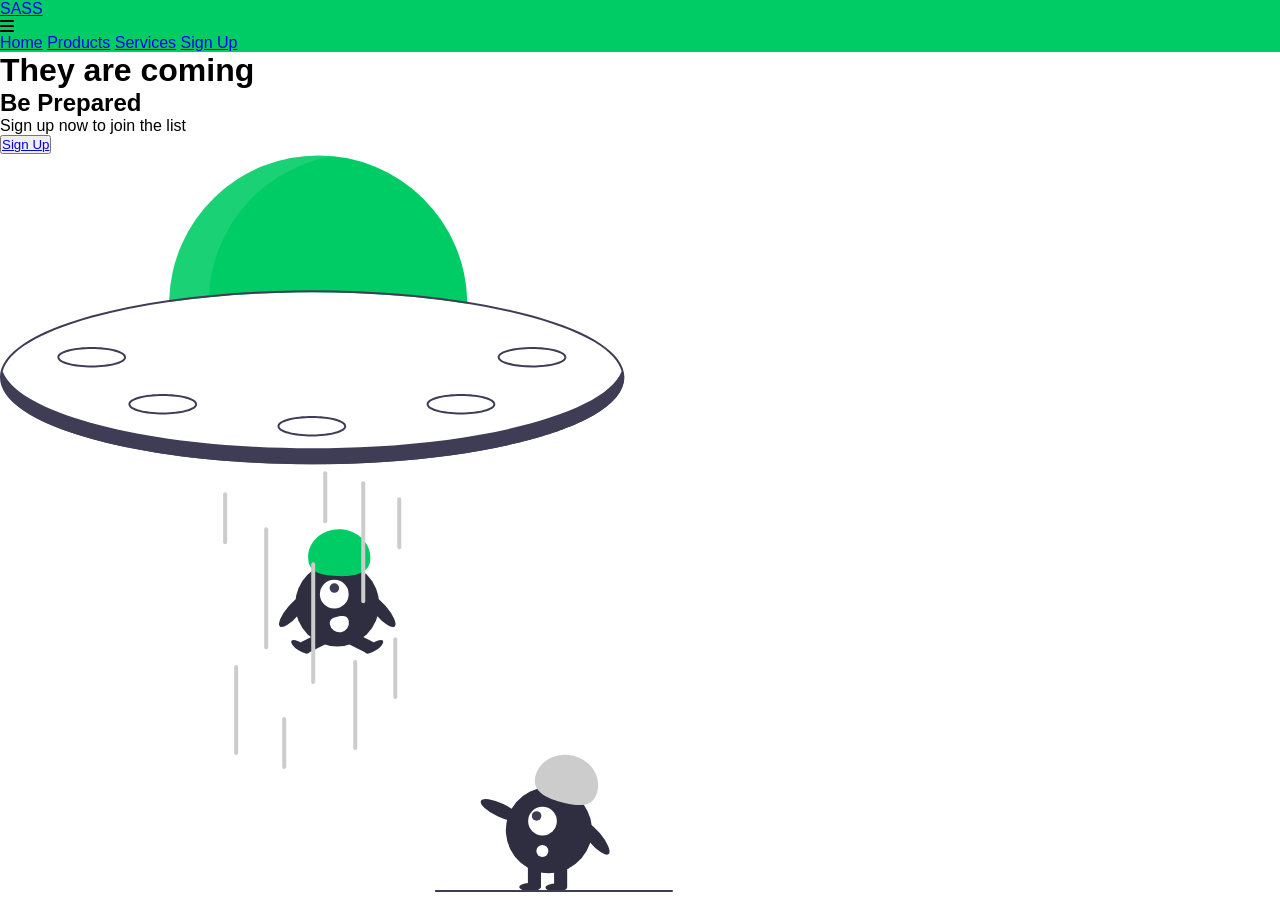
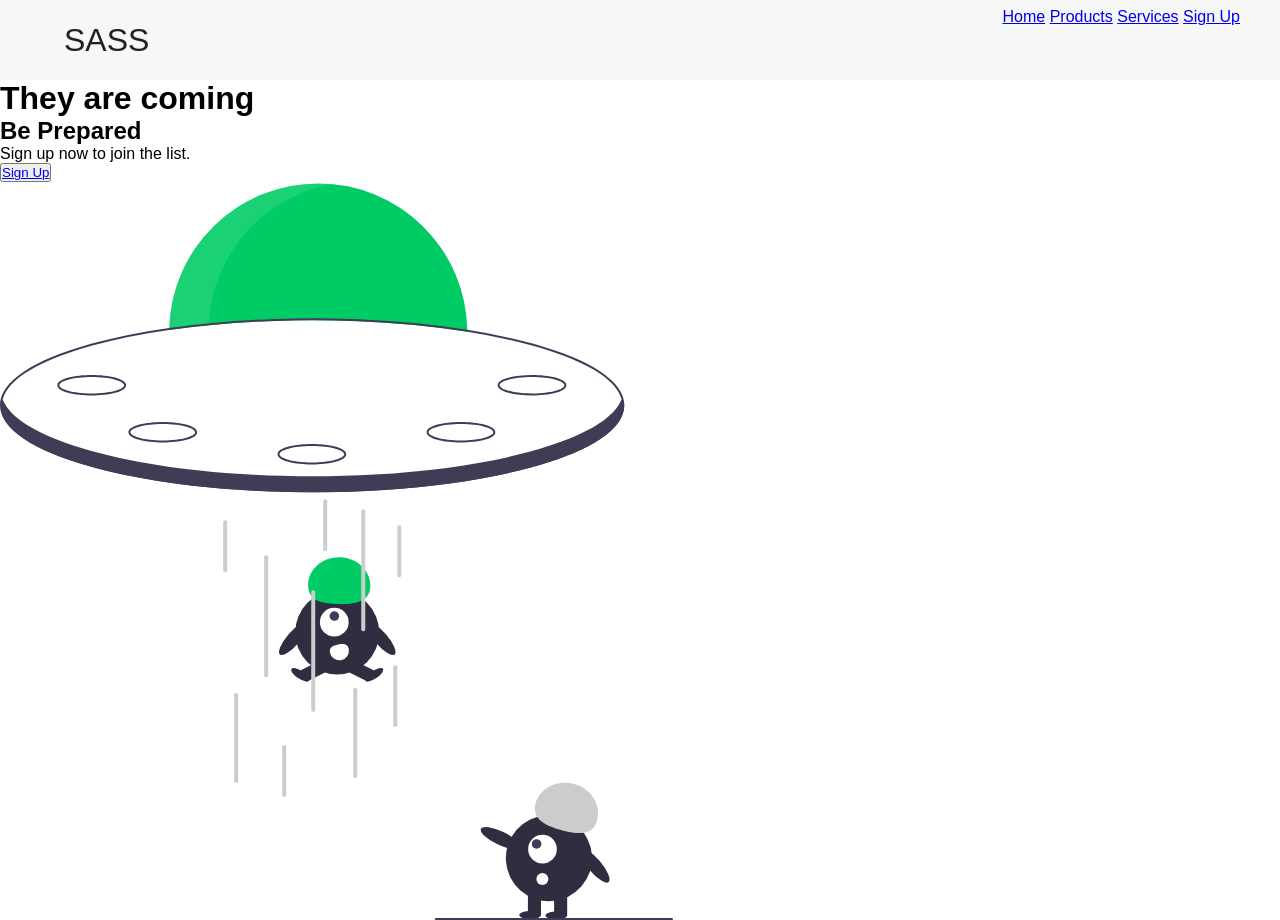
Before and after one commit to Vincenttoon/learn_sass, a plain HTML site: page index.html in a window 1280 px wide. Before the commit the page ends 892 px from the top, so only its background shows below. Drawn offline with Linux system fonts and the light colour scheme.

Commit message:
nav bar work // extend && %

```diff
--- a/index.html
+++ b/index.html
@@ -13,17 +13,15 @@
     <title>Sass Awesomeness</title>
   </head>
   <body>
-    <!-- NavBar -->
+    <!-- Navbar Section -->
     <nav class="navbar">
-      <a href="navbar_logo">SASS</a>
-      <div class="navbar__bar">
-        <i class="fas fa-bars"></i>
+      <a href="/" class="navbar__logo">SASS</a>
+      <div class="navbar__bars"><i class="fas fa-bars"></i></div>
       <div class="navbar__menu">
         <a href="/" class="navbar__menu--links">Home</a>
         <a href="/" class="navbar__menu--links">Products</a>
         <a href="/" class="navbar__menu--links">Services</a>
         <a href="/" class="navbar__menu--links" id="button">Sign Up</a>
-        </div>
       </div>
     </nav>
 
@@ -33,21 +31,17 @@
         <div class="hero__container--left">
           <h1>They are coming</h1>
           <h2>Be Prepared</h2>
-          <p>Sign up now to join the list</p>
-          <button class="hero__container--btn">
-            <a href="#">Sign Up</a>
-          </button>
+          <p>Sign up now to join the list.</p>
+          <button class="hero__container--btn"><a href="#">Sign Up</a></button>
         </div>
-        <div class="hero__containerer--right">
-          <div class="img hero__container--img">
+        <div class="hero__container--right">
           <img
             src="images/img-2.svg"
-              alt="alien-ufo"
+            alt="alien"
             class="hero__container--img"
           />
         </div>
       </div>
     </div>
-    </div>
   </body>
 </html>
--- a/styles/_navbar.scss
+++ b/styles/_navbar.scss
@@ -1,5 +1,30 @@
-@import 'colors';
+@import "colors";
+
+%align-center {
+  display: flex;
+  align-items: center;
+}
 
 .navbar {
-  background-color: $green;
+  background-color: $light;
+  height: 80px;
+  display: flex;
+  justify-content: space-between;
+  padding: 0.5rem calc((100vw - 1200px) / 2);
+  z-index: 10;
+  position: relative;
+
+  &__logo {
+    color: $dark;
+    cursor: pointer;
+    text-decoration: none;
+    font-size: 2rem;
+    margin-left: 24px;
+    @extend %align-center;
+  }
+
+  &__bars {
+    opacity: 0;
+
+  }
 }
```
Also changed, not shown: styles/@_media-queries.scss (added), styles/index.css, 1 other file. Lines whose indentation alone changed are shown as unchanged.
